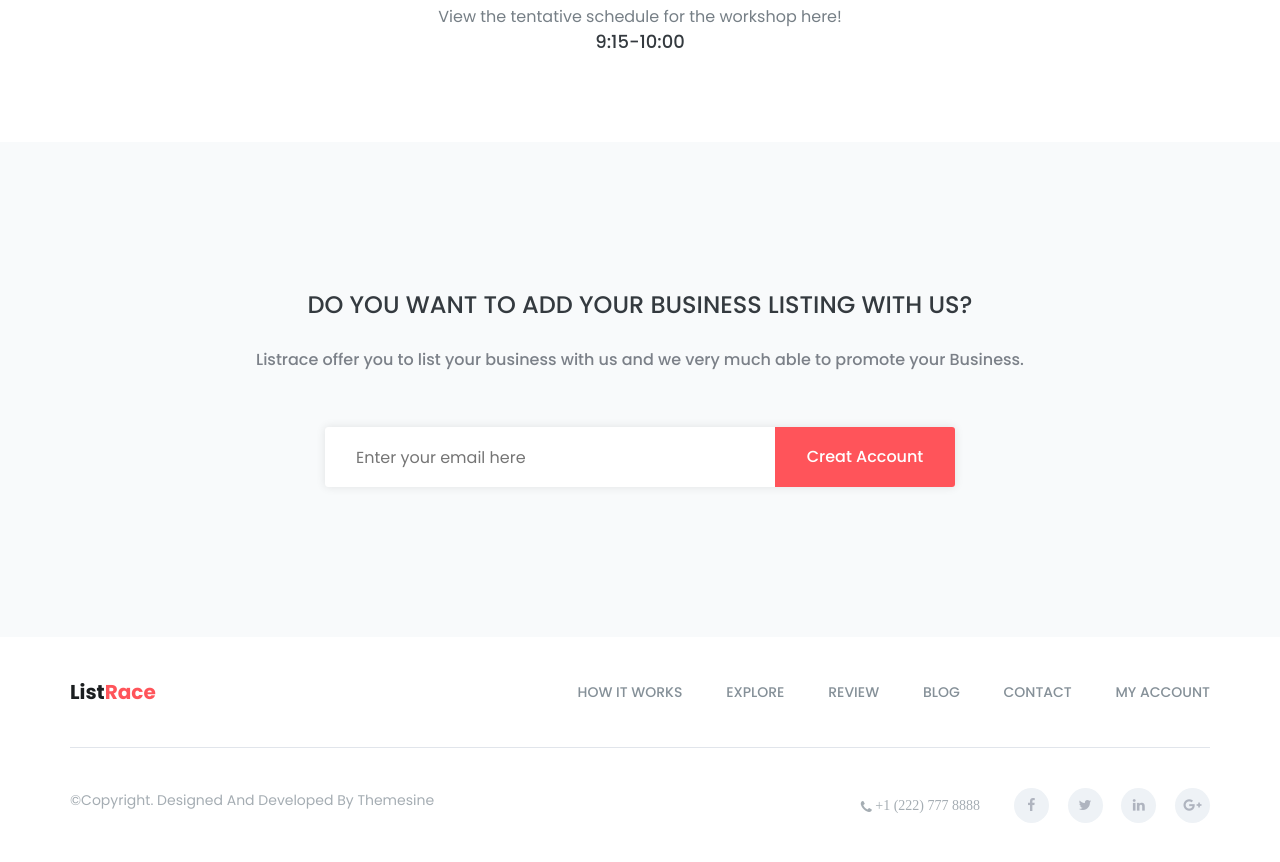
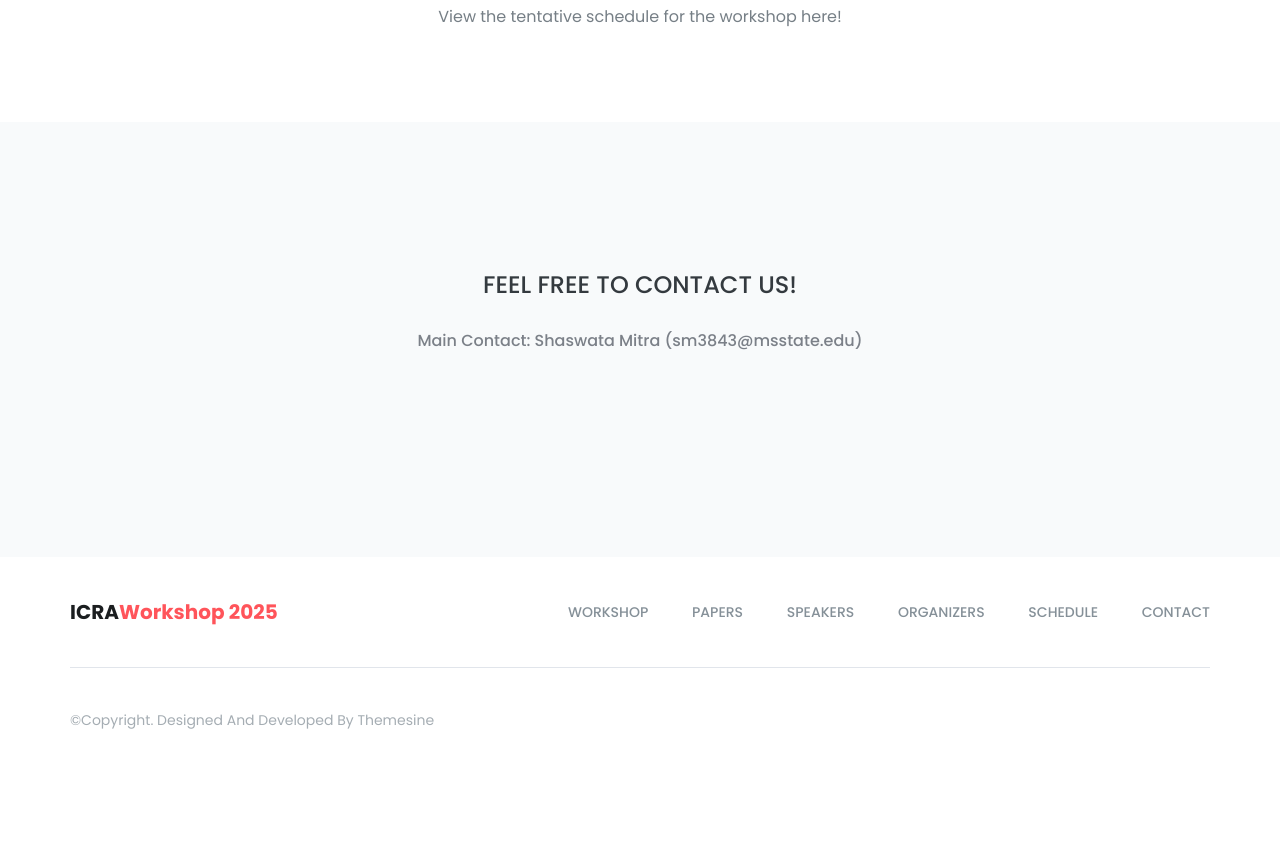
Before and after one commit to robotic-security/robotic-security.github.io, a plain HTML site: page index.html in a window 1280 px wide. Shown: the part 3933-4795 px from the top of the page. After the commit the page ends 4707 px from the top, so only its background shows below. Drawn offline with nearby package versions, Linux system fonts and the light colour scheme.

Commit message:
Updates to contact section

```diff
--- a/index.html
+++ b/index.html
@@ -602,7 +602,6 @@
 					<p>View the tentative schedule for the workshop here!</p>
 				</div><!--/.section-header-->
 				<div style="text-align: center;"> <!-- Table Div-->
-					<h3>9:15-10:00</h3>
 				</div>
 			</div><!--/.container-->
 
@@ -614,23 +613,13 @@
 			<div class="container">
 				<div class="subscribe-title text-center">
 					<h2>
-						do you want to add your business listing with us?
+						Feel free to contact us!
 					</h2>
 					<p>
-						Listrace offer you to list your business with us and we very much able to promote your Business.
+						Main Contact: Shaswata Mitra (sm3843@msstate.edu)
 					</p>
 				</div>
 				<div class="row">
-					<div class="col-sm-12">
-						<div class="subscription-input-group">
-							<form action="#">
-								<input type="email" class="subscription-input-form" placeholder="Enter your email here">
-								<button class="appsLand-btn subscribe-btn" onclick="window.location.href='#'">
-									creat account
-								</button>
-							</form>
-						</div>
-					</div>
 				</div>
 			</div>
 
@@ -644,17 +633,17 @@
 		           	<div class="row">
 			           	<div class="col-sm-3">
 			           		 <div class="navbar-header">
-				                <a class="navbar-brand" href="index.html">list<span>race</span></a>
+				                <a class="navbar-brand" href="index.html">ICRA<span>Workshop 2025</span></a>
 				            </div><!--/.navbar-header-->
 			           	</div>
 			           	<div class="col-sm-9">
 			           		<ul class="footer-menu-item">
-			                    <li class="scroll"><a href="#works">how it works</a></li>
-			                    <li class="scroll"><a href="#explore">explore</a></li>
-			                    <li class="scroll"><a href="#reviews">review</a></li>
-			                    <li class="scroll"><a href="#blog">blog</a></li>
-			                    <li class="scroll"><a href="#contact">contact</a></li>
-			                    <li class=" scroll"><a href="#contact">my account</a></li>
+			                    <li class="scroll"><a href="#works">Workshop</a></li>
+			                    <li class="scroll"><a href="#explore">Papers</a></li>
+			                    <li class="scroll"><a href="#reviews">Speakers</a></li>
+			                    <li class="scroll"><a href="#blog">Organizers</a></li>
+			                    <li class="scroll"><a href="#contact">Schedule</a></li>
+			                    <li class=" scroll"><a href="#contact">Contact</a></li>
 			                </ul><!--/.nav -->
 			           	</div>
 		           </div>
@@ -662,18 +651,11 @@
 				<div class="hm-footer-copyright">
 					<div class="row">
 						<div class="col-sm-5">
-							<p>
+							<p class="text-align">
 								&copy;copyright. designed and developed by <a href="https://www.themesine.com/">themesine</a>
 							</p><!--/p-->
 						</div>
 						<div class="col-sm-7">
-							<div class="footer-social">
-								<span><i class="fa fa-phone"> +1  (222) 777 8888</i></span>
-								<a href="#"><i class="fa fa-facebook"></i></a>
-								<a href="#"><i class="fa fa-twitter"></i></a>
-								<a href="#"><i class="fa fa-linkedin"></i></a>
-								<a href="#"><i class="fa fa-google-plus"></i></a>
-							</div>
 						</div>
 					</div>
 
```
